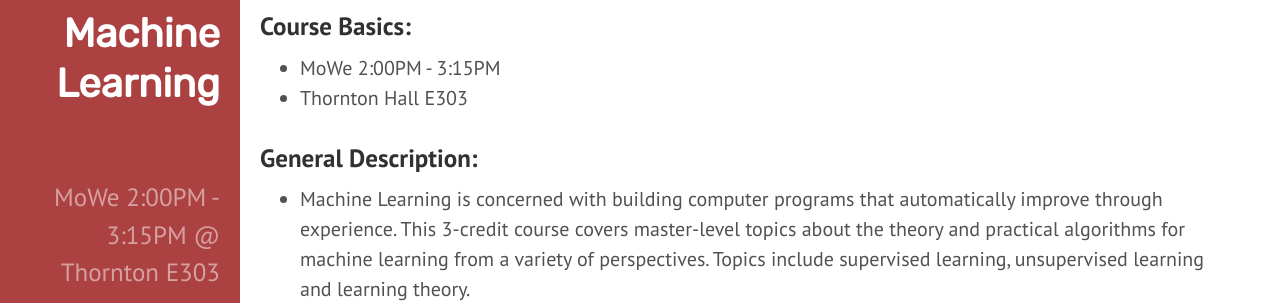
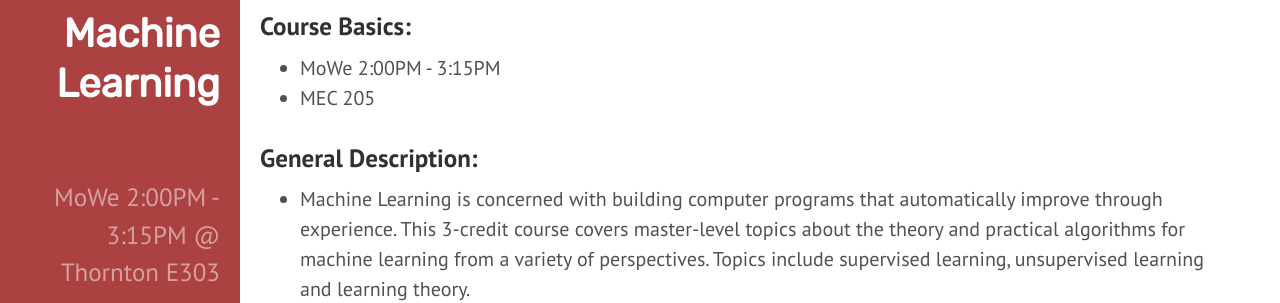
Before and after one commit to aobo-y/2019f-UVA-CS6316-MachineLearning, a Jekyll site: the page built from About.md, in a window 1280 px wide and 900 px high. Shown: the part 232-535 px from the top of the window. Built offline with Jekyll 4.4.1, drawn with Linux system fonts in a browser that asks for light colours.

Commit message:
Update About.md

```diff
--- a/About.md
+++ b/About.md
@@ -11,7 +11,7 @@ desc: "Information for 2019 Fall UVa CS 6316 Machine Learning"
 ### Course Basics:
 
 + MoWe 2:00PM - 3:15PM
-+ Thornton Hall E303
++ MEC 205
 
 ### General Description:
 
```
